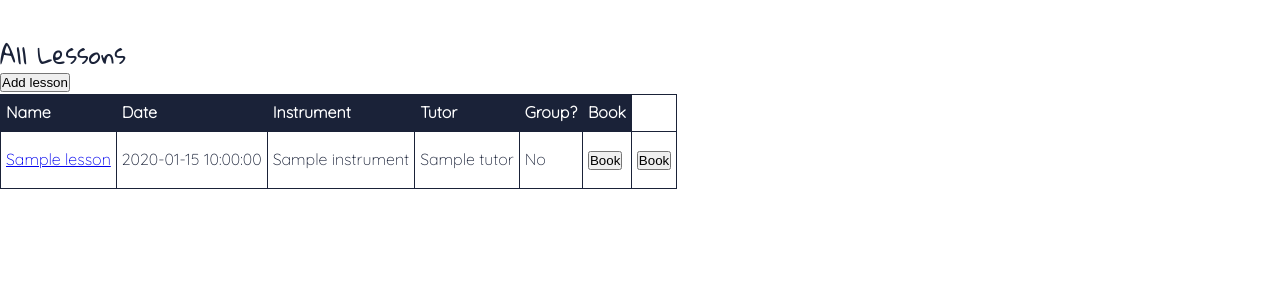
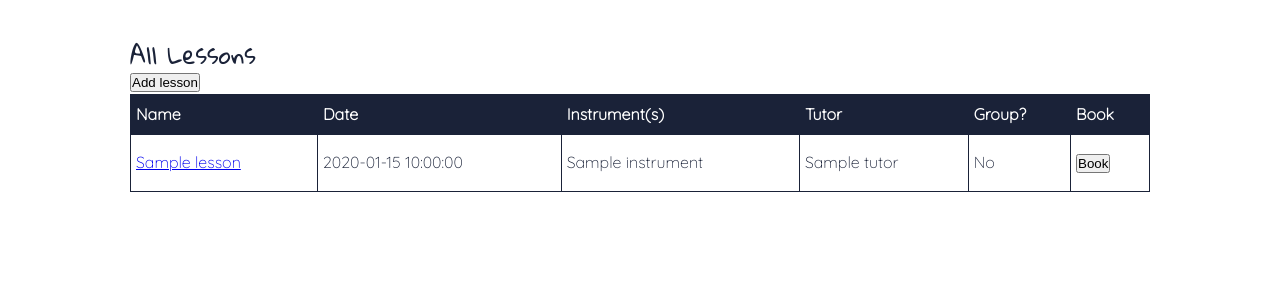
Before and after one commit to heathercking/CodeClan_Project1__Planaband, a Flask app: page /lessons in a window 1280 px wide. Shown: the part 100-400 px from the top of the page. Run offline with Flask 2, Linux system fonts and the light colour scheme; a database or web service that is not in the repository returns one stand-in record (values such as "Sample title"); some libraries are stand-ins or nearby versions.

Commit message:
applies basic styling to tutors and lessons tables

```diff
--- a/static/css/base.css
+++ b/static/css/base.css
@@ -10,6 +10,11 @@
     text-align: center;
     margin: 10px 0;
     padding: 10px;
+}
+
+.logo a:hover {
+    border-bottom: 2px var(--primary-bright) solid;
+    color: var(--primary-bright);
 }
 
 .navbar ul {
--- a/static/css/layouts.css
+++ b/static/css/layouts.css
@@ -46,6 +46,22 @@ th, td {
     padding: 5px;
 }
 
+tr {
+    height: 40px;
+}
+
+td a:hover {
+    color: var(--primary-bright);
+}
+
 .pupils .container {
     width: 90%;
 }
+
+.lessons .container {
+    width: 90%;
+}
+
+.tutors .container {
+    width: 90%;
+}
--- a/templates/lessons/index.html
+++ b/templates/lessons/index.html
@@ -1,5 +1,8 @@
 {% extends "base.html" %}
 {% block content %}
+
+<div class="lessons">
+    <div class="container">
 
         <h1>All Lessons</h1>
 
@@ -7,11 +10,11 @@
             <button>Add lesson</button>
         </form>
 
-<table>
+        <table style="width:100%">
             <tr>
                 <th>Name</th>
                 <th>Date</th>
-        <th>Instrument</th>
+                <th>Instrument(s)</th>
                 <th>Tutor</th>
                 <th>Group?</th>
                 <th>Book</th>
@@ -33,14 +36,10 @@
                             <button>Book</button>
                         </form>
                     </td>
-            <td>
-                <form action="/attendances/new">
-                    <button>Book</button>
-                </form>
-            </td>
                 </tr>
             {% endfor %}
 
         </table>
-
+    </div>
+</div>
 {% endblock %}
```
Also changed, not shown: templates/pupils/index.html (+5 -4 lines), templates/tutors/index.html (+6 -1 lines), static/css/style.css (line endings or trailing spaces). Lines whose indentation alone changed are shown as unchanged.
